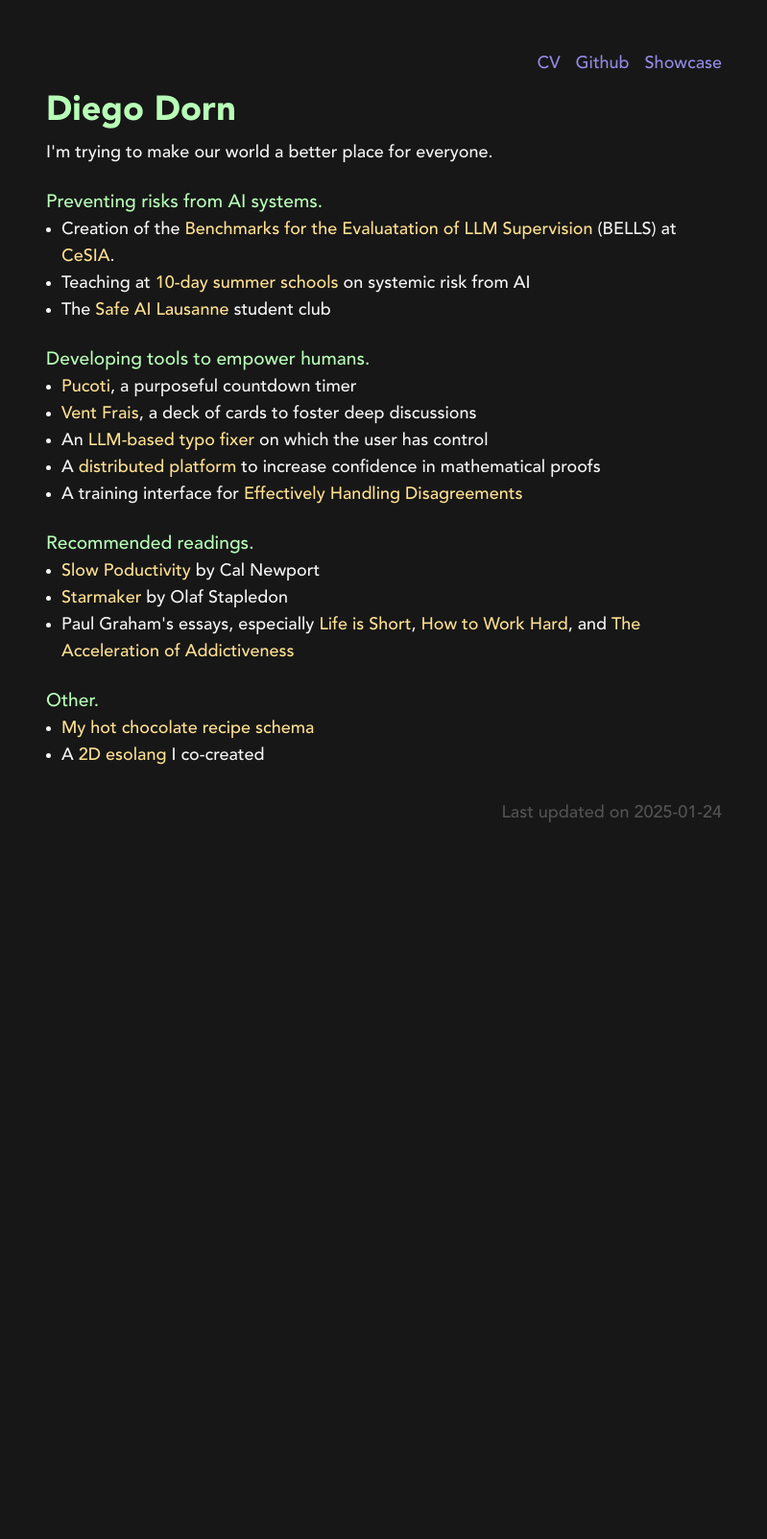
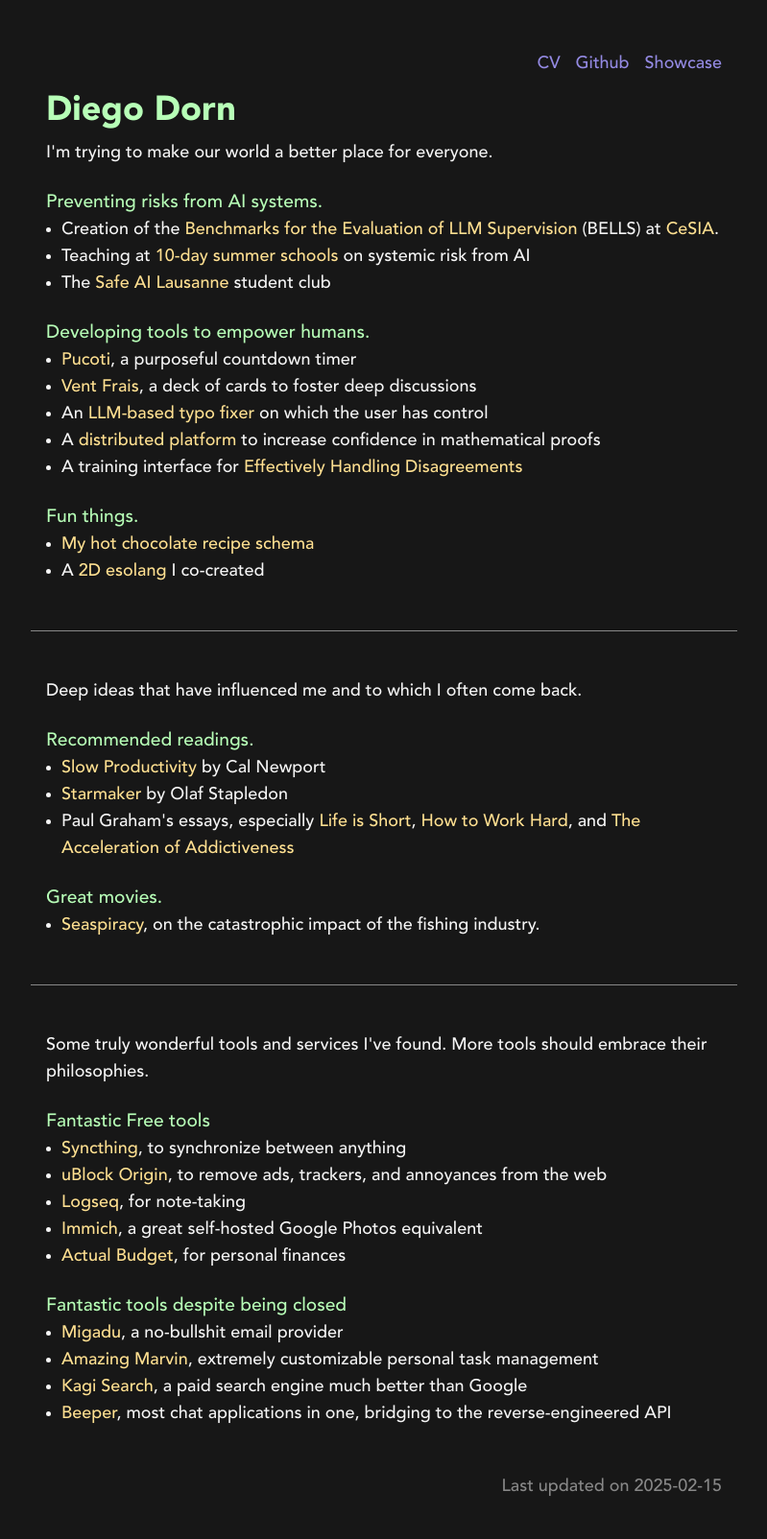
Before and after one commit to ddorn/cozyfractal.com, a FastAPI app: page / in a window 1280 px wide. Shown: the whole page at 96% size, without its empty margins (240-1039 px from the left). Before the commit the page ends 857 px from the top, so only its background shows below. Run offline with FastAPI, Linux system fonts and the light colour scheme.

Commit message:
feat(home): add recommandations

```diff
--- a/src/templates/home.html
+++ b/src/templates/home.html
@@ -1,9 +1,6 @@
-{% extends "layouts/base.html" %}
-{% from "macros/macros.html" import showcase_card, icon %}
-{% block body %}
+{% extends "layouts/base.html" %} {% from "macros/macros.html" import showcase_card, icon %} {%
+block body %}
 <div class="p-8 mt-4 max-w-xl xl:max-w-3xl mx-auto font-serif min-h-screen text-lg flex flex-col">
-
-
   <nav>
     <ul class="flex space-x-4 mt-1 justify-end" role="list">
       <li><a href="/cv">CV</a></li>
@@ -13,20 +10,24 @@
   </nav>
 
   <article class="mt-4">
-
-            <h1 class="text-4xl font-bold">Diego Dorn</h1>
+    <h1>Diego Dorn</h1>
 
     <p id="intro-p" class="">I'm trying to make our world a better place for everyone.</p>
 
     <h2>Preventing risks from AI systems.</h2>
     <ul>
       <li>
-                    Creation of the <a href="https://github.com/CentreSecuriteIA/BELLS">Benchmarks for the Evaluatation of LLM Supervision</a> (BELLS) at
-                <a href="https://www.securite-ia.fr/">CeSIA</a>.
+        Creation of the
+        <a href="https://github.com/CentreSecuriteIA/BELLS"
+          >Benchmarks for the Evaluation of LLM Supervision</a
+        >
+        (BELLS) at <a href="https://www.securite-ia.fr/">CeSIA</a>.
       </li>
-                <li>Teaching at <a href="https://ml4good.org">10-day summer schools</a>
-                    on systemic risk from AI </li>
-                <li>The
+      <li>
+        Teaching at <a href="https://ml4good.org">10-day summer schools</a> on systemic risk from AI
+      </li>
+      <li>
+        The
         <a href="https://go.epfl.ch/sail">Safe AI Lausanne</a>
         student club
       </li>
@@ -35,12 +36,23 @@
     <h2>Developing tools to empower humans.</h2>
     <ul>
       <li><a href="https://github.com/ddorn/pucoti">Pucoti</a>, a purposeful countdown timer</li>
-                <li><a href="https://github.com/ddorn/VentFrais">Vent Frais</a>, a deck of cards to foster deep discussions</li>
-                <li>An <a href="https://typos.therandom.space/">LLM-based typo fixer</a> on which the user has control</li>
-                <li>A
+      <li>
+        <a href="https://github.com/ddorn/VentFrais">Vent Frais</a>, a deck of cards to foster deep
+        discussions
+      </li>
+      <li>
+        An <a href="https://typos.therandom.space/">LLM-based typo fixer</a> on which the user has
+        control
+      </li>
+      <li>
+        A
         <a href="https://sprigproofs.org">distributed platform</a>
-                    to increase confidence in mathematical proofs</li>
-                <li>A training interface for <a href="https://www.effectivedisagreement.org/">Effectively Handling Disagreements</a></li>
+        to increase confidence in mathematical proofs
+      </li>
+      <li>
+        A training interface for
+        <a href="https://www.effectivedisagreement.org/">Effectively Handling Disagreements</a>
+      </li>
     </ul>
 
     <!--
@@ -55,31 +67,90 @@
                 <li></li>
             </ul> -->
 
+    <h2>Fun things.</h2>
+    <ul>
+      <li>
+        <a
+          href="https://ddorn.notion.site/Hot-Chocolate-The-Albert-d167970eece548b8935094df712e64ba?pvs=4"
+          >My hot chocolate recipe schema</a
+        >
+      </li>
+      <li>A <a href="https://ajanse.me/asciidots/language/">2D esolang</a> I co-created</li>
+    </ul>
+
+    <hr />
+
+    <p>Deep ideas that have influenced me and to which I often come back.</p>
+
     <h2>Recommended readings.</h2>
     <ul>
-                <li><a href="https://www.goodreads.com/book/show/197773418-slow-productivity">Slow Poductivity</a> by Cal Newport</li>
-                <li><a href="https://www.goodreads.com/book/show/525304.Star_Maker">Starmaker</a> by Olaf Stapledon</li>
-                <li>Paul Graham's essays, especially <a href="https://paulgraham.com/vb.html">Life is Short</a>, <a href="https://paulgraham.com/hwh.html">How to Work Hard</a>, and <a href="https://paulgraham.com/addiction.html">The Acceleration of Addictiveness</a></li>
-                <!-- Axiomatic, Greg egan -->
+      <li>
+        <a href="https://www.goodreads.com/book/show/197773418-slow-productivity"
+          >Slow Productivity</a
+        >
+        by Cal Newport
+      </li>
+      <li>
+        <a href="https://www.goodreads.com/book/show/525304.Star_Maker">Starmaker</a>
+        by Olaf Stapledon
+      </li>
+      <li>
+        Paul Graham's essays, especially
+        <a href="https://paulgraham.com/vb.html">Life is Short</a>,
+        <a href="https://paulgraham.com/hwh.html">How to Work Hard</a>, and
+        <a href="https://paulgraham.com/addiction.html">The Acceleration of Addictiveness</a>
+      </li>
+      <!-- Axiomatic, Greg Egan -->
       <!--https://jamesclear.com/atomic-habits-summary-->
       <!-- <li>... to be continued</li> -->
     </ul>
 
-            <h2>Other.</h2>
+    <h2>Great movies.</h2>
     <ul>
       <li>
-                    <a href="https://ddorn.notion.site/Hot-Chocolate-The-Albert-d167970eece548b8935094df712e64ba?pvs=4">
-                        My hot chocolate recipe schema</a></li>
-                <li>
-                    A <a href="https://ajanse.me/asciidots/language/">2D esolang</a> I co-created
+        <a href="https://www.imdb.com/title/tt14152756/">Seaspiracy</a>, on the catastrophic impact
+        of the fishing industry.
+      </li>
     </ul>
 
-            <p class="text-right text-gray-600 mt-8">
-                Last updated on 2025-01-24
+    <hr />
+    <p>
+      Some truly wonderful tools and services I've found. More tools should embrace their
+      philosophies.
     </p>
-            <!-- <h2>TODO: Promotional bio.</h2> -->
+
+    <h2>Fantastic Free tools</h2>
+    <ul>
+      <li><a href="https://syncthing.net">Syncthing</a>, to synchronize between anything</li>
+      <li>
+        <a href="https://ublockorigin.com/">uBlock Origin</a>, to remove ads, trackers, and
+        annoyances from the web
+      </li>
+      <li><a href="https://logseq.com/">Logseq</a>, for note-taking</li>
+      <li>
+        <a href="https://immich.app/">Immich</a>, a great self-hosted Google Photos equivalent
+      </li>
+      <li><a href="https://actualbudget.org/">Actual Budget</a>, for personal finances</li>
+    </ul>
+
+    <h2>Fantastic tools despite being closed</h2>
+    <ul>
+      <li><a href="https://www.migadu.com/">Migadu</a>, a no-bullshit email provider</li>
+      <li>
+        <a href="https://amazingmarvin.com/">Amazing Marvin</a>, extremely customizable personal
+        task management
+      </li>
+      <li>
+        <a href="https://kagi.com/">Kagi Search</a>, a paid search engine much better than Google
+      </li>
+      <li>
+        <a href="https://www.beeper.com/">Beeper</a>, most chat applications in one, bridging to
+        the reverse-engineered API
+      </li>
+    </ul>
+
+    <p class="last-updated">Last updated on 2025-02-15</p>
   </article>
-
 </div>
 <style>
   p {
@@ -92,48 +163,91 @@
     margin-left: 1rem;
   }
   h1 {
-            color: #948AE3;
-            color: #FD8E4E;
+    color: #948ae3;
+    color: #fd8e4e;
     color: #98e2f1;
     color: inherit;
-            color: #B7FFB7;
+    color: #b7ffb7;
+
+    font-size: 2.25rem /* 36px */;
+    line-height: 2.5rem /* 40px */;
+    font-weight: 700;
   }
   #intro-p {
-            color: #FC5A70;
-            color: #B7FFB7;
-            color: #FFE091;
-            color: #948AE3;
-            color: #FD8E4E;
-            color: #5AD4E6;
+    color: #fc5a70;
+    color: #b7ffb7;
+    color: #ffe091;
+    color: #948ae3;
+    color: #fd8e4e;
+    color: #5ad4e6;
     color: inherit;
   }
   h2 {
-            color: #FD8E4E;
-            color: #FFE091;
-            color: #5AD4E6;
-            color: #FC5A70;
-            color: #948AE3;
-            color: #B7FFB7;
+    color: #fd8e4e;
+    color: #ffe091;
+    color: #5ad4e6;
+    color: #fc5a70;
+    color: #948ae3;
+    color: #b7ffb7;
     margin-top: 1.5rem;
     font-size: 1.2rem;
   }
   a {
-            color: #FFE091;
+    color: #ffe091;
   }
   a:hover {
     text-decoration: underline;
   }
   nav a {
-            color: #5AD4E6;
-            color: #FD8E4E;
-            color: #948AE3;
+    color: #5ad4e6;
+    color: #fd8e4e;
+    color: #948ae3;
   }
 
   :focus {
     /* Nice ring */
-            outline: 2px solid #5AD4E6;
+    outline: 2px solid #5ad4e6;
     outline-offset: 0.2rem;
     border-radius: 0.2rem;
+  }
+
+  .named-hr p {
+    text-align: right;
+    color: #5ad4e6;
+    color: #fd8e4e;
+    color: #948ae3;
+    color: #fc5a70;
+    color: #b7ffb7;
+    font-size: 1.2rem;
+    margin-top: 2rem;
+    margin-bottom: 0;
+    margin-right: -1rem;
+    /* margin-left: -1rem; */
+  }
+  hr {
+    border-color: #888;
+    margin: 3rem -1rem;
+  }
+
+  .section-2 {
+    /* margin-top: 3rem; */
+    --color: #948ae3;
+    --color: #fc5a70;
+    --color: #b7ffb7;
+    --color: #fd8e4e;
+    --color: #5ad4e6;
+    /* padding-left: 1rem; */
+  }
+
+  .section-2 h3,
+  .section-2 h1 {
+    color: var(--color);
+  }
+
+  .last-updated {
+    text-align: right;
+    color: #888;
+    margin-top: 3rem;
   }
 </style>
 
```
Lines whose indentation alone changed are shown as unchanged.
